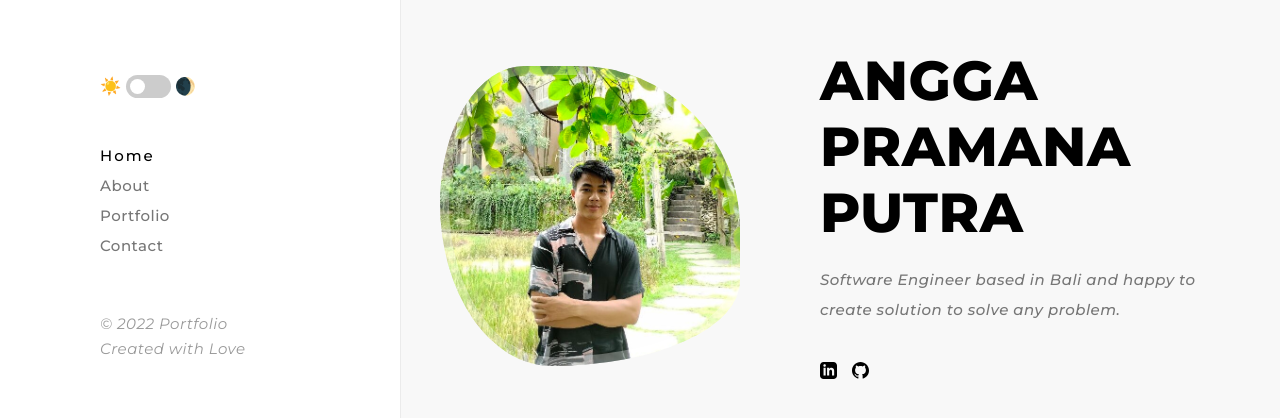
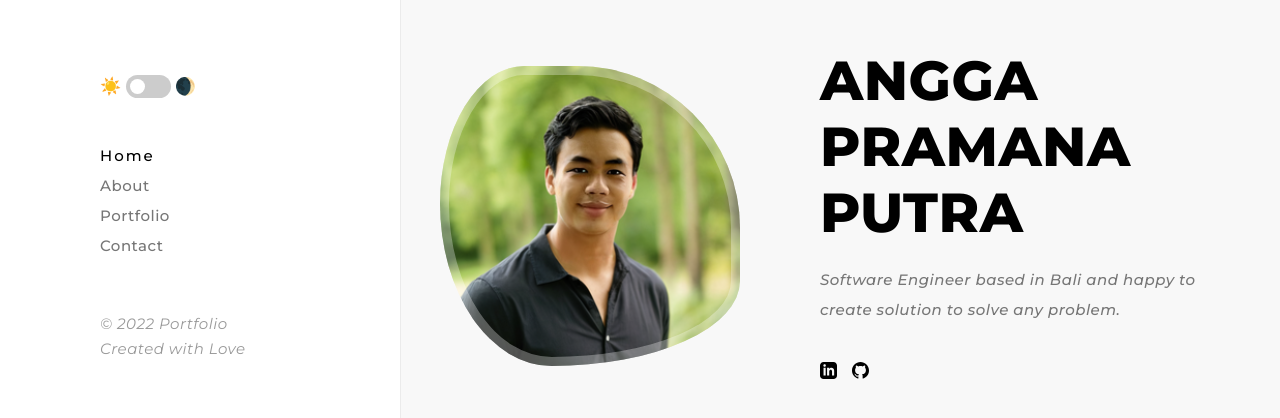
Before and after one commit to sunghangga/portfolio, a React (Create React App) app: page / in a window 1280 px wide. Shown: the part 184-602 px from the top of the page. Built offline with nearby package versions, Linux system fonts and the light colour scheme.

Commit message:
update linkedin and photo profile

```diff
--- a/src/components/Home.jsx
+++ b/src/components/Home.jsx
@@ -10,7 +10,7 @@ const Home = () => {
             <div
               className="image avatar_img"
               style={{
-                backgroundImage: "url(./assets/img/slider/profile.jpg)",
+                backgroundImage: "url(./assets/img/slider/profile.png)",
               }}
             ></div>
             {/* END AVATAR IMAGE */}
--- a/src/components/Social.jsx
+++ b/src/components/Social.jsx
@@ -3,7 +3,7 @@ import React from "react";
 const SocialShare = [
   {
     iconName: "linkedin",
-    link: "https://www.linkedin.com/in/anggapram/"
+    link: "https://www.linkedin.com/in/angga-pramana/"
   },
   {
     iconName: "github",
```
Also changed, not shown: public/assets/img/slider/profile.jpg (deleted), public/assets/img/slider/profile.png (added).
